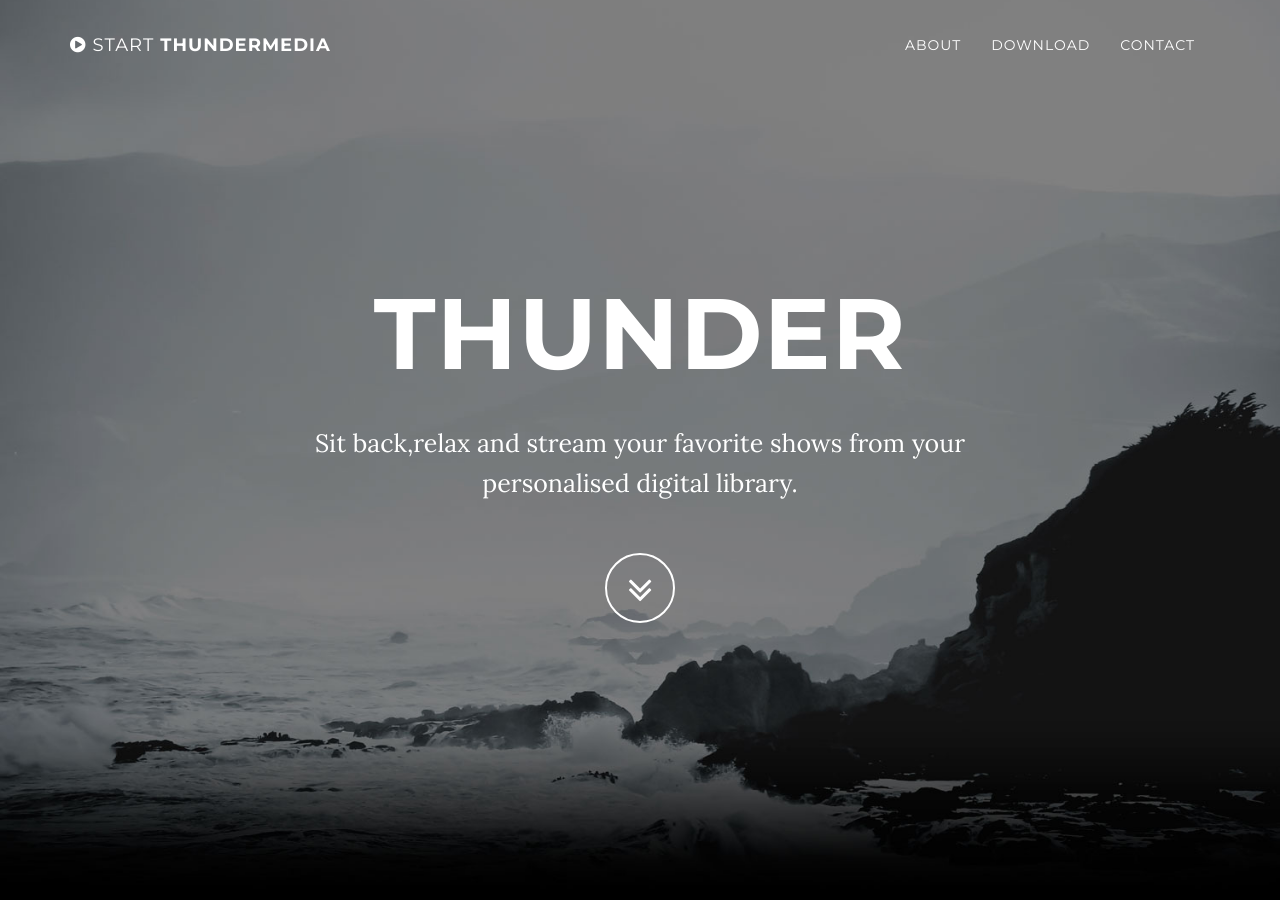
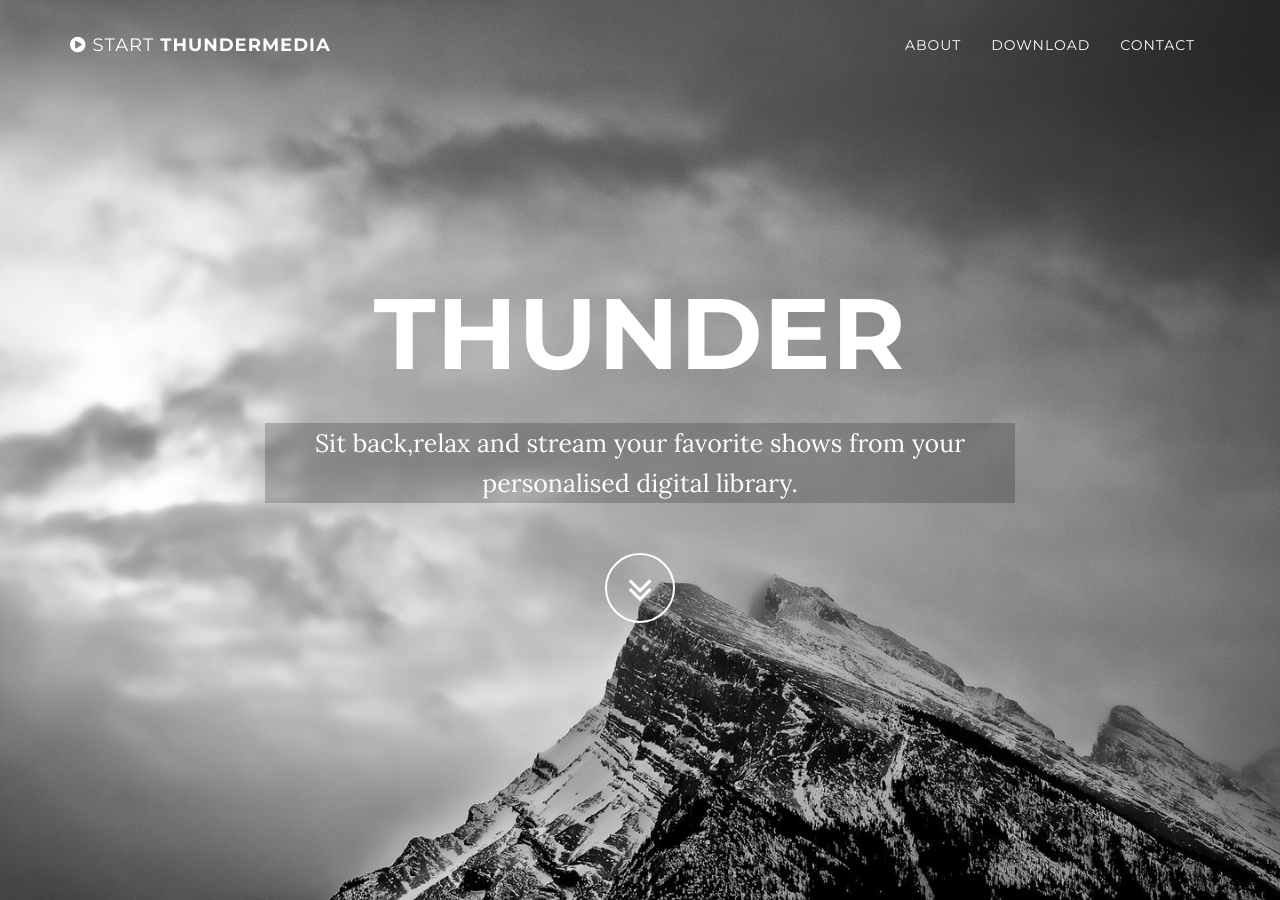
Before and after one commit to thundermedia/thundermedia.github.io, a Jekyll site: the page built from index.html, in a window 1280 px wide and 900 px high. Built offline with Jekyll 4.4.1, drawn with Linux system fonts in a browser that asks for light colours; some of the changed text lies outside the part shown.

Commit message:
Changing Site Images and a bit of styling

```diff
--- a/_config.yml
+++ b/_config.yml
@@ -10,7 +10,7 @@ color:
   links: '#219ab3'
 
 # Footer settings
-footer: Your Website
+footer: Thunder Media
 
 # Social networks usernames (many more available: google-plus, flickr, dribbble, pinterest, instagram, tumblr, linkedin, etc.)
 social:
--- a/_includes/css/grayscale.css
+++ b/_includes/css/grayscale.css
@@ -3,6 +3,10 @@
  * Code licensed under the Apache License v2.0.
  * For details, see http://www.apache.org/licenses/LICENSE-2.0.
  */
+
+.grey-background-transparent {
+    background:rgba(0,0,0,0.2);
+}
 
 body {
     width: 100%;
--- a/_includes/download.html
+++ b/_includes/download.html
@@ -6,7 +6,7 @@
 <!--
                     <h2>Download Grayscale</h2>
 -->
-                    <h3>Watch out this space for more details.</h3>
+                    <h3 class="grey-background-transparent"> Watch out this space for more details.</h3>
 <!--
                     <a href="http://startbootstrap.com/template-overviews/grayscale/" class="btn btn-default btn-lg">Visit Download Page</a>
 -->
--- a/_includes/header.html
+++ b/_includes/header.html
@@ -5,7 +5,7 @@
                 <div class="row">
                     <div class="col-md-8 col-md-offset-2">
                         <h1 class="brand-heading">Thunder</h1>
-                        <p class="intro-text">Sit back,relax and stream your favorite shows from your personalised digital library.<br></p>
+                        <p class="intro-text grey-background-transparent">Sit back,relax and stream your favorite shows from your personalised digital library.<br></p>
                         <a href="#about" class="btn btn-circle page-scroll">
                             <i class="fa fa-angle-double-down animated"></i>
                         </a>
```
Also changed, not shown: img/downloads-bg.jpg, img/intro-bg.jpg.
